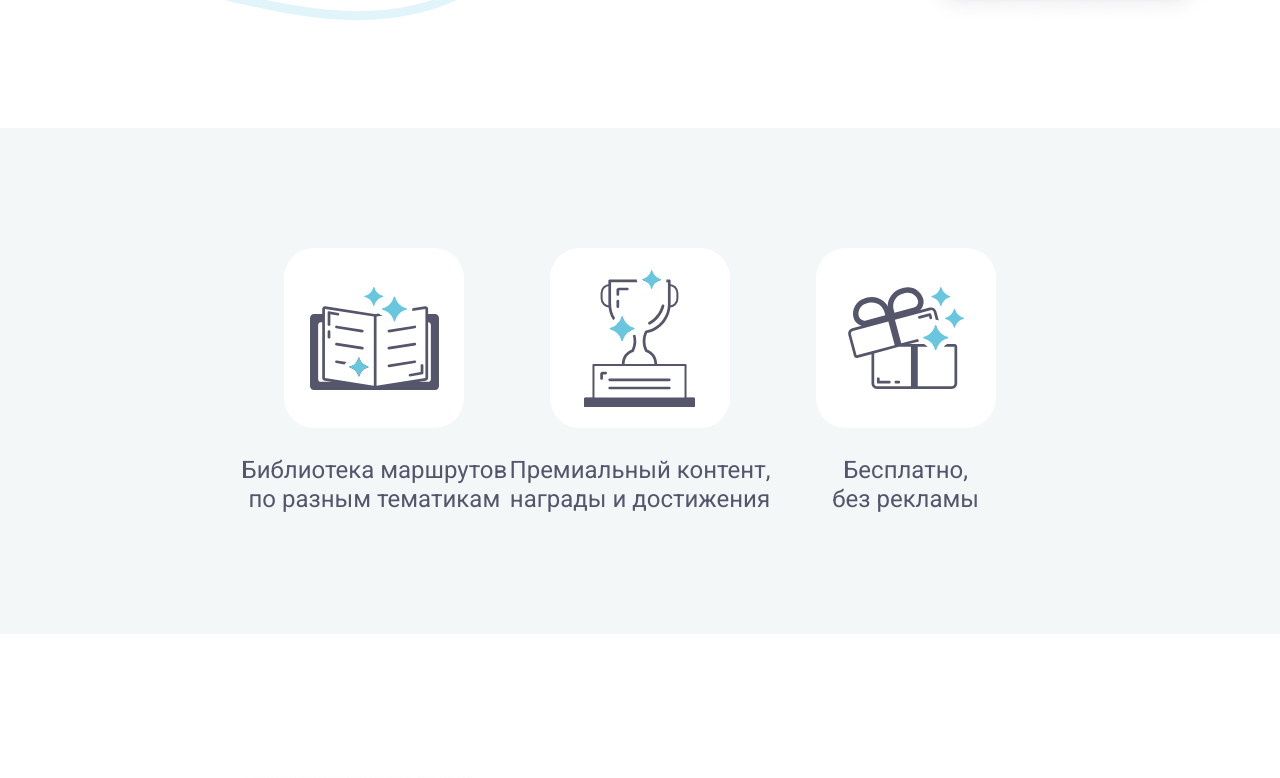
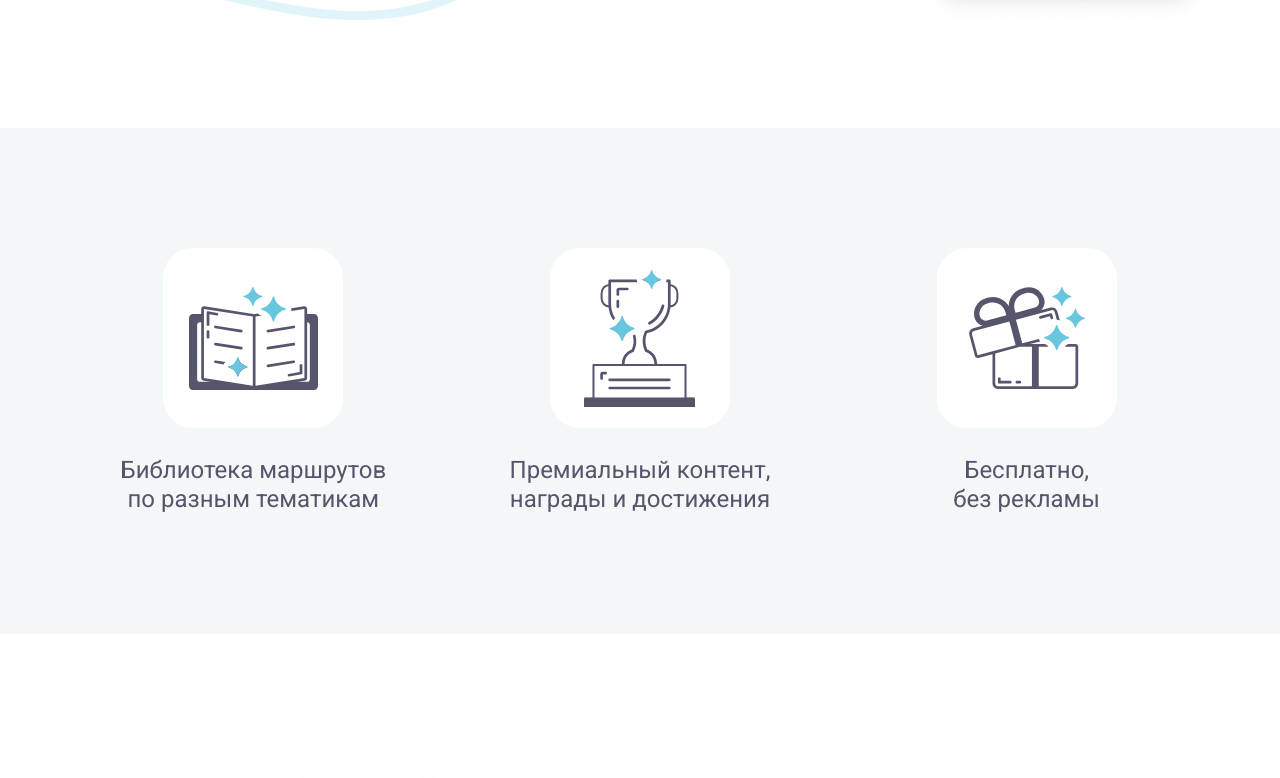
Before and after one commit to dh-center/quest-landing, a Next.js app: page / in a window 1280 px wide. Shown: the part 743-1521 px from the top of the page. Built offline with nearby package versions, Linux system fonts and the light colour scheme.

Commit message:
fix advantages

```diff
--- a/components/lib/Container.ts
+++ b/components/lib/Container.ts
@@ -1,6 +1,6 @@
 import styled from 'styled-components';
 
-export default styled.div`
+const Container = styled.div`
   height: 100%;
   max-width: 1160px;
 
@@ -8,3 +8,5 @@ export default styled.div`
 
   display: flex;
 `;
+
+export default Container;
--- a/sections/Advantages.tsx
+++ b/sections/Advantages.tsx
@@ -1,8 +1,14 @@
 import { ReactElement } from 'react';
-import SectionGray from '../components/lib/Section/SectionGray';
 import styled from 'styled-components';
+import Section from '../components/lib/Section';
+import Container from '../components/lib/Container';
 
-const StyledSectionGray = styled(SectionGray)`
+const StyledSectionGray = styled(Section)`
+  background: var(--color-background-gray);
+`;
+
+const AdvantagesWrapper = styled.div`
+  width: 100%;
   padding: 120px 0;
 
   display: grid;
@@ -36,6 +42,8 @@ const AdvantageImage = styled.div`
 export default function Advantages(): ReactElement {
   return (
     <StyledSectionGray>
+      <Container>
+        <AdvantagesWrapper>
           <AdvantageItem>
             <AdvantageImage>
               <img src='/images/advantages/library.svg' alt='Книга'/>
@@ -54,6 +62,8 @@ export default function Advantages(): ReactElement {
             </AdvantageImage>
             Бесплатно,<br/>без рекламы
           </AdvantageItem>
+        </AdvantagesWrapper>
+      </Container>
     </StyledSectionGray>
   );
 }
```
Lines whose indentation alone changed are shown as unchanged.
